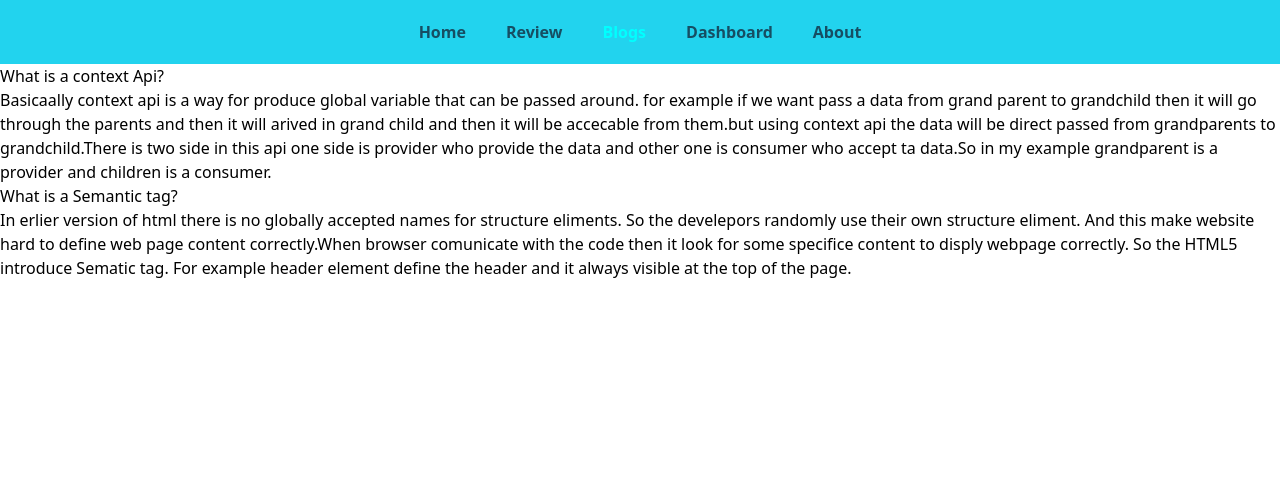
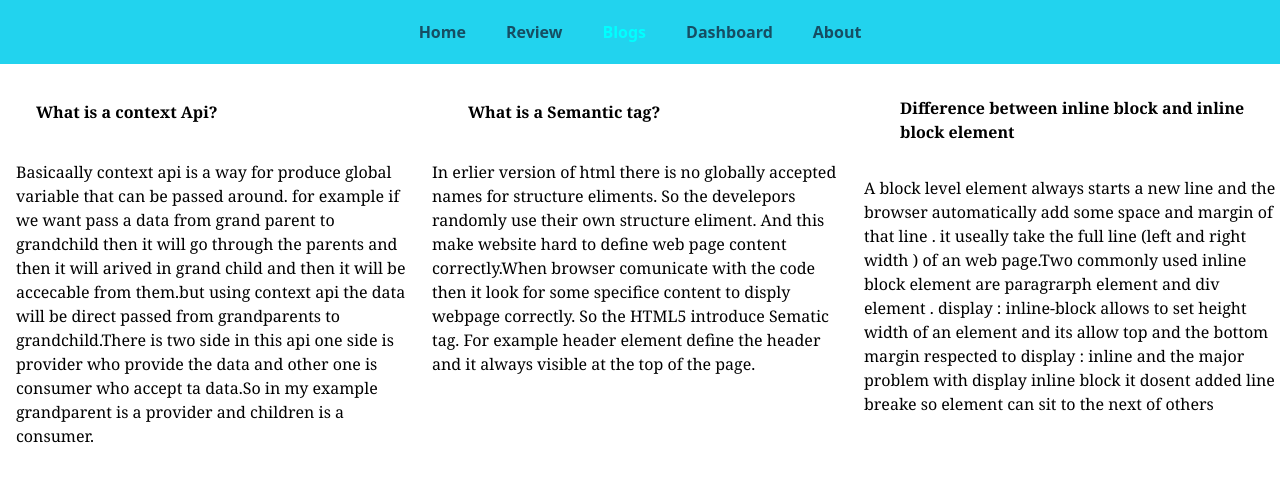
Before and after one commit to 6epotato/Movie-hub, a React (Create React App) app: page /blogs in a window 1280 px wide. Shown: the top 482 px of the page. Built offline with nearby package versions, Linux system fonts and the light colour scheme.

Commit message:
all done

```diff
--- a/src/component/Blogs/Blogs.js
+++ b/src/component/Blogs/Blogs.js
@@ -2,14 +2,21 @@ import React from 'react';
 
 const Blogs = () => {
     return (
-        <div>
+        <div className='grid grid-cols-3 gap-4 font-serif'>
             <div>
-                <p>What is a context Api?</p>
-                <p>Basicaally context api is a way for produce global variable that can be passed around. for example if we want pass a data from grand parent to grandchild then it will go through the parents and then it will arived in grand child and then it will be accecable from them.but using context api the data will be direct passed from grandparents to grandchild.There is two side in this api one side is provider who provide the data and other one is consumer who accept ta data.So in my example grandparent is a provider and children is a consumer.</p>
+                <p className='font-bold py-9 pl-9'>What is a context Api?</p>
+                <p className='pl-4'>Basicaally context api is a way for produce global variable that can be passed around. for example if we want pass a data from grand parent to grandchild then it will go through the parents and then it will arived in grand child and then it will be accecable from them.but using context api the data will be direct passed from grandparents to grandchild.There is two side in this api one side is provider who provide the data and other one is consumer who accept ta data.So in my example grandparent is a provider and children is a consumer.</p>
             </div>
             <div>
-                <p>What is  a Semantic tag?</p>
-                <p>In erlier version of html there is no globally accepted names for structure eliments. So the develepors randomly use their own structure eliment. And this make website hard to define web page content correctly.When browser comunicate with the code then it look for some specifice content to disply webpage correctly. So the HTML5 introduce Sematic tag. For example header element define the header and it always visible at the top of the page.  </p>
+                <p className='font-bold py-9 pl-9'>What is  a Semantic tag?</p>
+                <p >In erlier version of html there is no globally accepted names for structure eliments. So the develepors randomly use their own structure eliment. And this make website hard to define web page content correctly.When browser comunicate with the code then it look for some specifice content to disply webpage correctly. So the HTML5 introduce Sematic tag. For example header element define the header and it always visible at the top of the page.  </p>
+            </div>
+            <div>
+                <p className='font-bold py-8 pl-9'>Difference between inline block and inline block element</p>
+                <p>
+                    A block level element always starts a new line and the browser automatically add some space and margin of that line . it useally take the full line (left and right width ) of an web page.Two commonly used inline block element are paragrarph element and div element .
+                    display : inline-block allows to set height width of an element and its allow top and the bottom margin respected to display : inline and the major problem with display inline block it dosent added line breake so element can sit to the next of others
+                </p>
             </div>
         </div>
     );
--- a/src/component/about/About.js
+++ b/src/component/about/About.js
@@ -3,8 +3,9 @@ import React from 'react';
 const About = () => {
     return (
         <div>
-            <h1>
-                This is about
+            <h1 className='p-24 text-2xl font-serif'>
+                This page is made for assignment purpose.
+                In home page you can see the review about a movie then when you click the more review then you can see the full review of that movie . In dashboard You can see 2 chart about sell investment and revenew and last in blog you can see the answer of the 3 question.
             </h1>
         </div>
     );
--- a/src/component/home/Home.js
+++ b/src/component/home/Home.js
@@ -25,7 +25,7 @@ const Home = () => {
             </div>
             <div>
                 <h1 className='flex justify-center py-7 font-bold text-2xl font-serif'>Customer review (3) </h1>
-                <div className='grid grid-cols-3'>
+                <div className='grid grid-cols-3 gap-4'>
                     {
                         slicedReview.map(homeReview => <HomePageReview
                             key={homeReview.id}
```
Also changed, not shown: 2 other files (tests, documents, lock files or other folders).
